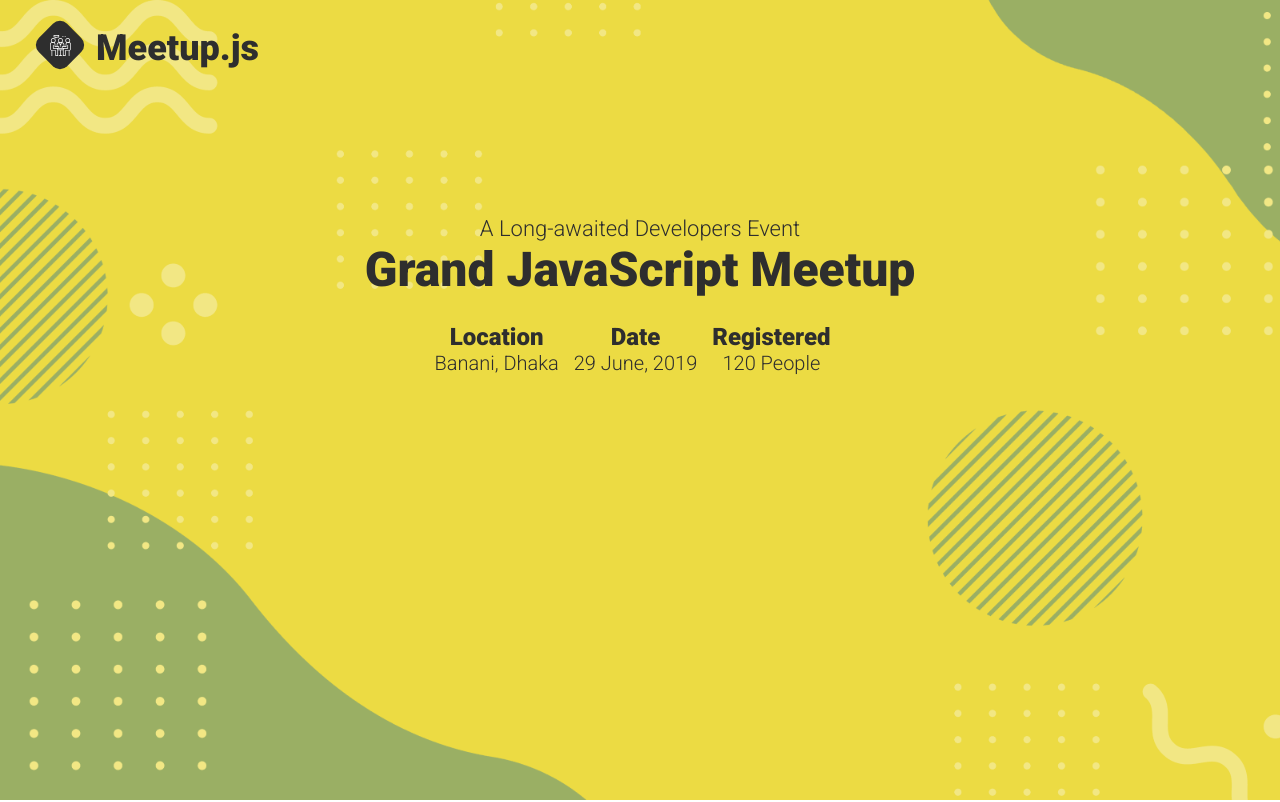
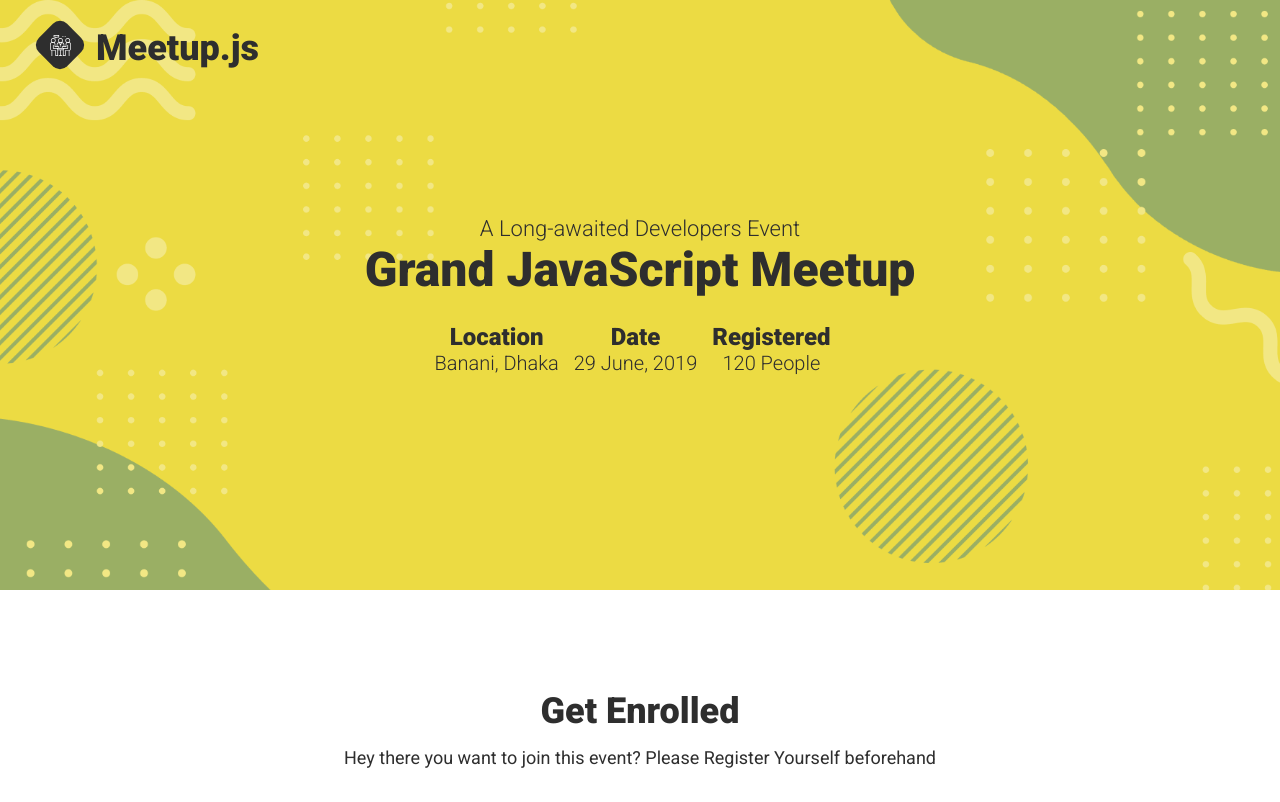
Before and after one commit to zonayedpca/talk.js, a React (Create React App) app: page / in a window 1280 px wide. Shown: the top 802 px of the page. Built offline with nearby package versions, Linux system fonts and the light colour scheme.

Commit message:
Intro BG Fix Width

```diff
--- a/src/components/intro.css
+++ b/src/components/intro.css
@@ -1,8 +1,7 @@
 .intro-area {
   position: relative;
   background: #ecdb43;
-  min-height: 540px;
-  height: 100vh;
+  height: 590px;
 }
 
 .intro-area::after {
```
